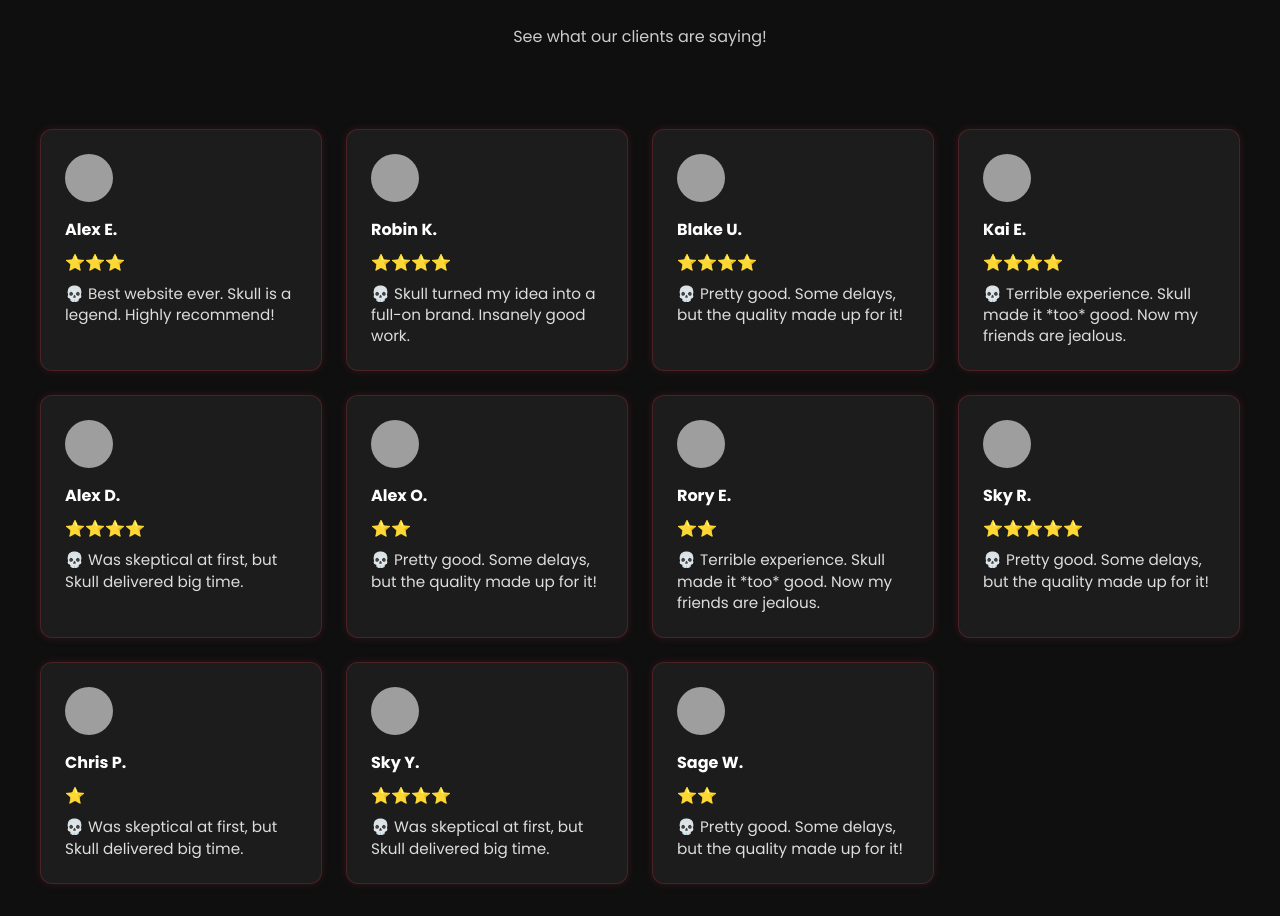
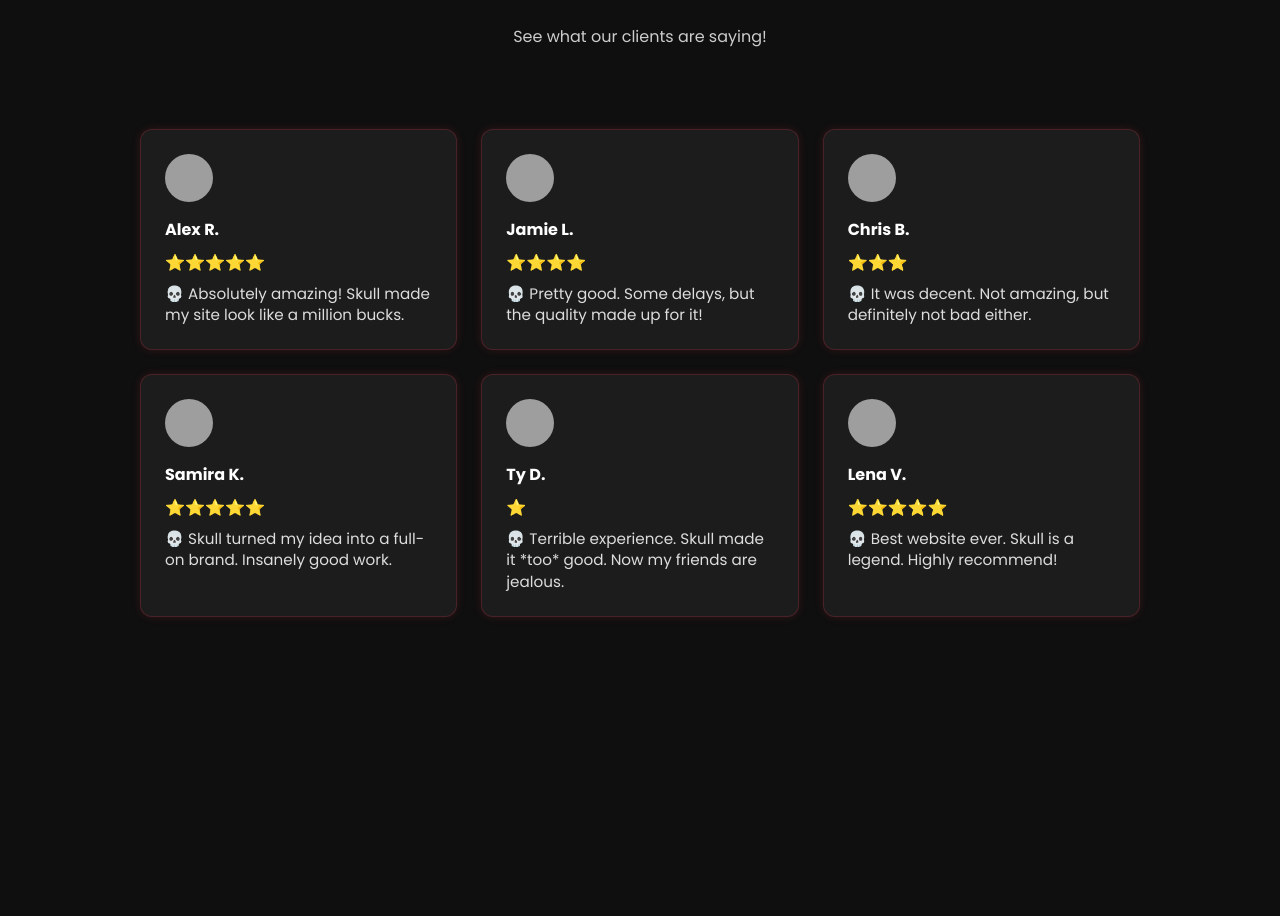
Before and after one commit to zrixxh/skulls-reviews, a plain HTML site: page index.html in a window 1280 px wide. Shown: the part 122-1038 px from the top of the page. After the commit the page ends 800 px from the top, so only its background shows below. Drawn offline with Linux system fonts and the light colour scheme; grey boxes are pictures that could not be loaded.

Commit message:
Update index.html

```diff
--- a/index.html
+++ b/index.html
@@ -29,7 +29,7 @@
       grid-template-columns: repeat(auto-fit, minmax(280px, 1fr));
       gap: 1.5rem;
       padding: 2rem;
-      max-width: 1200px;
+      max-width: 1000px;
       margin: 0 auto;
     }
     .review {
@@ -70,71 +70,42 @@
   </header>
 
   <section class="reviews">
-    <!-- 150 reviews below -->
     <div class="review">
-      <img src="https://i.pravatar.cc/48?img=42" alt="User">
-      <div class="name">Alex E.</div>
-      <div class="stars">⭐⭐⭐</div>
-      <div class="text">💀 Best website ever. Skull is a legend. Highly recommend!</div>
+      <img src="https://i.pravatar.cc/48?img=1" alt="User">
+      <div class="name">Alex R.</div>
+      <div class="stars">⭐⭐⭐⭐⭐</div>
+      <div class="text">💀 Absolutely amazing! Skull made my site look like a million bucks.</div>
     </div>
     <div class="review">
-      <img src="https://i.pravatar.cc/48?img=56" alt="User">
-      <div class="name">Robin K.</div>
-      <div class="stars">⭐⭐⭐⭐</div>
-      <div class="text">💀 Skull turned my idea into a full-on brand. Insanely good work.</div>
-    </div>
-    <div class="review">
-      <img src="https://i.pravatar.cc/48?img=15" alt="User">
-      <div class="name">Blake U.</div>
+      <img src="https://i.pravatar.cc/48?img=2" alt="User">
+      <div class="name">Jamie L.</div>
       <div class="stars">⭐⭐⭐⭐</div>
       <div class="text">💀 Pretty good. Some delays, but the quality made up for it!</div>
     </div>
     <div class="review">
-      <img src="https://i.pravatar.cc/48?img=69" alt="User">
-      <div class="name">Kai E.</div>
-      <div class="stars">⭐⭐⭐⭐</div>
+      <img src="https://i.pravatar.cc/48?img=3" alt="User">
+      <div class="name">Chris B.</div>
+      <div class="stars">⭐⭐⭐</div>
+      <div class="text">💀 It was decent. Not amazing, but definitely not bad either.</div>
+    </div>
+    <div class="review">
+      <img src="https://i.pravatar.cc/48?img=4" alt="User">
+      <div class="name">Samira K.</div>
+      <div class="stars">⭐⭐⭐⭐⭐</div>
+      <div class="text">💀 Skull turned my idea into a full-on brand. Insanely good work.</div>
+    </div>
+    <div class="review">
+      <img src="https://i.pravatar.cc/48?img=5" alt="User">
+      <div class="name">Ty D.</div>
+      <div class="stars">⭐</div>
       <div class="text">💀 Terrible experience. Skull made it *too* good. Now my friends are jealous.</div>
     </div>
     <div class="review">
-      <img src="https://i.pravatar.cc/48?img=46" alt="User">
-      <div class="name">Alex D.</div>
-      <div class="stars">⭐⭐⭐⭐</div>
-      <div class="text">💀 Was skeptical at first, but Skull delivered big time.</div>
+      <img src="https://i.pravatar.cc/48?img=6" alt="User">
+      <div class="name">Lena V.</div>
+      <div class="stars">⭐⭐⭐⭐⭐</div>
+      <div class="text">💀 Best website ever. Skull is a legend. Highly recommend!</div>
     </div>
-    <div class="review">
-      <img src="https://i.pravatar.cc/48?img=22" alt="User">
-      <div class="name">Alex O.</div>
-      <div class="stars">⭐⭐</div>
-      <div class="text">💀 Pretty good. Some delays, but the quality made up for it!</div>
-    </div>
-    <div class="review">
-      <img src="https://i.pravatar.cc/48?img=23" alt="User">
-      <div class="name">Rory E.</div>
-      <div class="stars">⭐⭐</div>
-      <div class="text">💀 Terrible experience. Skull made it *too* good. Now my friends are jealous.</div>
-    </div>
-    <div class="review">
-      <img src="https://i.pravatar.cc/48?img=25" alt="User">
-      <div class="name">Sky R.</div>
-      <div class="stars">⭐⭐⭐⭐⭐</div>
-      <div class="text">💀 Pretty good. Some delays, but the quality made up for it!</div>
-    </div>
-    <div class="review">
-      <img src="https://i.pravatar.cc/48?img=18" alt="User">
-      <div class="name">Chris P.</div>
-      <div class="stars">⭐</div>
-      <div class="text">💀 Was skeptical at first, but Skull delivered big time.</div>
-    </div>
-    <div class="review">
-      <img src="https://i.pravatar.cc/48?img=41" alt="User">
-      <div class="name">Sky Y.</div>
-      <div class="stars">⭐⭐⭐⭐</div>
-      <div class="text">💀 Was skeptical at first, but Skull delivered big time.</div>
-    </div>
-    <div class="review">
-      <img src="https://i.pravatar.cc/48?img=11" alt="User">
-      <div class="name">Sage W.</div>
-      <div class="stars">⭐⭐</div>
-      <div class="text">💀 Pretty good. Some delays, but the quality made up for it!</div>
-    </div>
-    <!-- ... 139 more reviews below, similar structure ... -->
+  </section>
+</body>
+</html>
```
